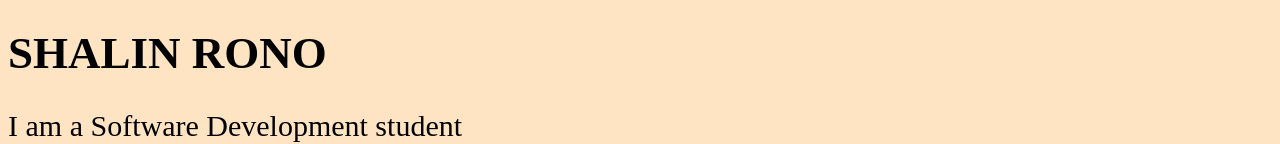
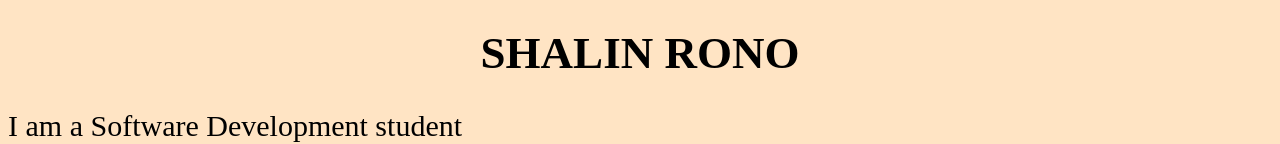
Before and after one commit to sha-lin/week1portfolio, a plain HTML site: page index.html in a window 1280 px wide. Shown: the part 411-555 px from the top of the page. Drawn offline with Linux system fonts and the light colour scheme.

Commit message:
add style to my profile name and image

```diff
--- a/style.css
+++ b/style.css
@@ -19,7 +19,6 @@ img{
     display: block;
     margin-left: auto;
     margin-right: auto;
-    width: 50%;
 }
 h5{
     font-size: 25px;
@@ -31,6 +30,6 @@ h3{
     font-size: 30px;
 }
 h1{
-    text-align: justify;
+    text-align: center;
     font-size: 45px;
 }
```
